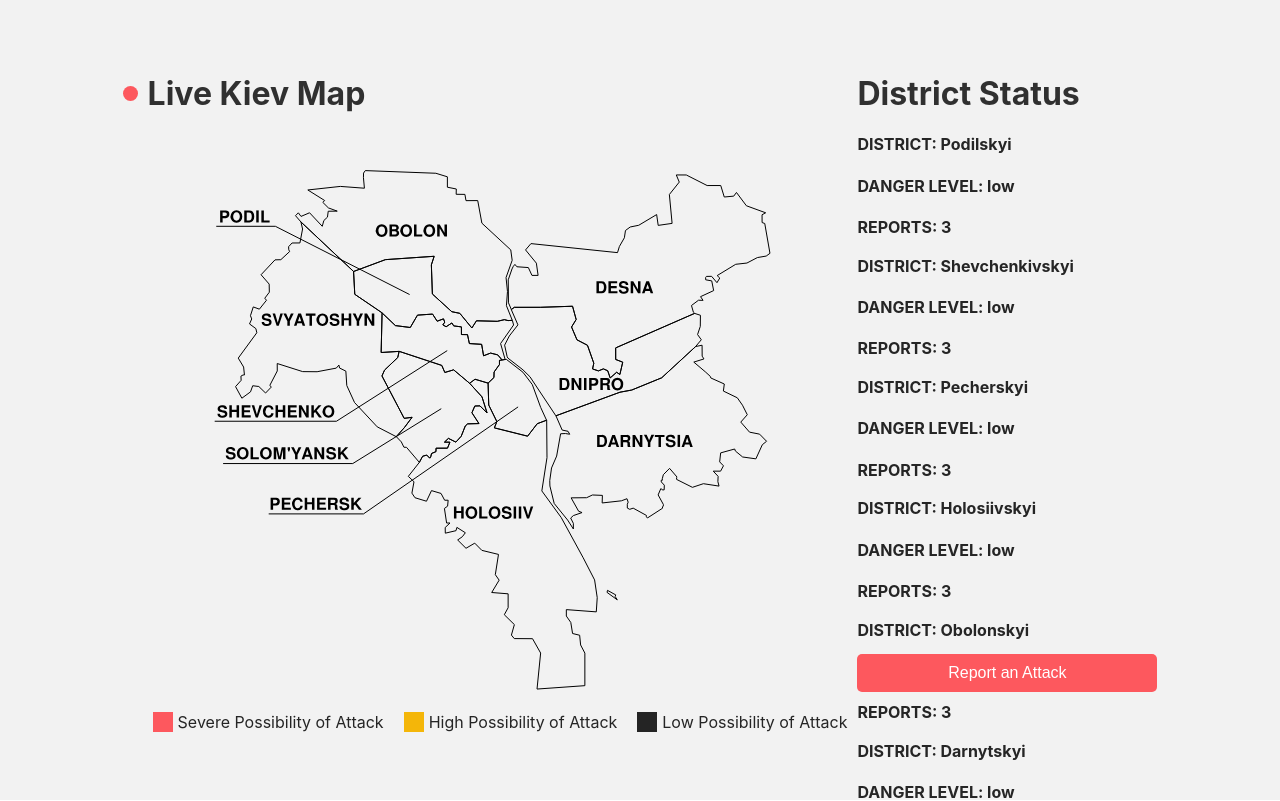
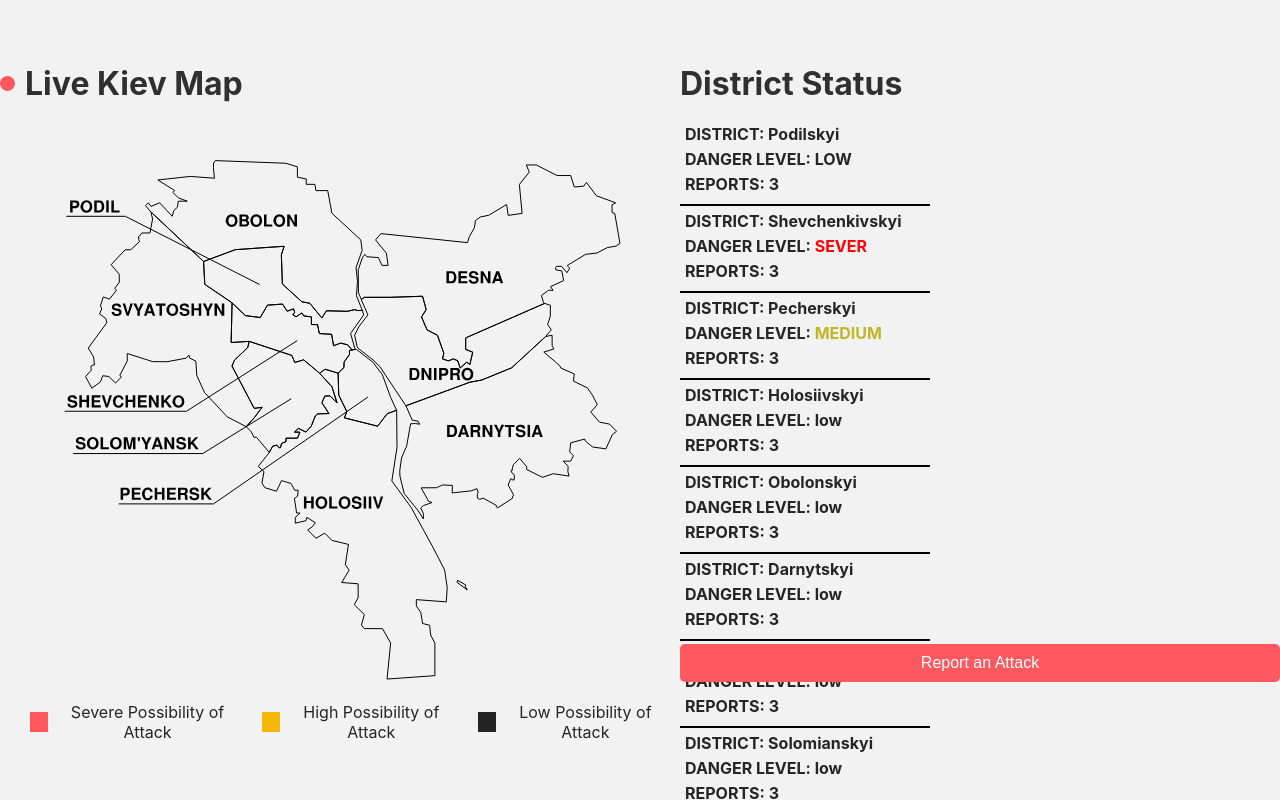
Before and after one commit to Enzo2806/KievBombNotify, a React (Create React App) app in the folder frontend/kievbombnotify-frontend/: page /map in a window 1280 px wide. Shown: the top 801 px of the page. Built offline with nearby package versions, Linux system fonts and the light colour scheme.

Commit message:
complete each block but with temporary data

```diff
--- a/frontend/kievbombnotify-frontend/src/components/DropDown.json
+++ b/frontend/kievbombnotify-frontend/src/components/DropDown.json
@@ -2,19 +2,19 @@
     {
         "value": "Podilskyi",
         "label": "Podilskyi District",
-        "danger": "low",
+        "danger": "LOW",
         "report": "3"
     },
     {
         "value": "Shevchenkivskyi",
         "label": "Shevchenkivskyi District",
-        "danger": "low",
+        "danger": "SEVER",
         "report": "3"
     },
     {
         "value": "Pecherskyi",
         "label": "Pecherskyi District",
-        "danger": "low",
+        "danger": "MEDIUM",
         "report": "3"
     },
     {
--- a/frontend/kievbombnotify-frontend/src/components/Status.js
+++ b/frontend/kievbombnotify-frontend/src/components/Status.js
@@ -7,12 +7,14 @@ export function Status(props) {
     return (
         <div className="row">
             {districts.map(district => (
-                <div className="col-sm-6 report">
-                    <h4>DISTRICT: {district.value}</h4>
-                    <h4>DANGER LEVEL: {district.danger}</h4>
-                    <h4>REPORTS: {district.report}</h4>
+                <>
+                    <div className="col-sm-6 report">
+                        <h4>DISTRICT: {district.value}</h4>
+                        <h4>DANGER LEVEL:<span className={`${district.danger}`}> {district.danger}</span></h4>
+                        <h4>REPORTS: {district.report}</h4>
+                    </div>
 
-                </div>
+                </>
             ))}
         </div>
     );
--- a/frontend/kievbombnotify-frontend/src/components/Status.scss
+++ b/frontend/kievbombnotify-frontend/src/components/Status.scss
@@ -1,9 +1,20 @@
 .report {
+    // display: flex;
     width: 250px;
-    height: 100px;
+    height: 80px;
     text-align: left;
+    border-bottom: 2px solid #000;
+    margin-bottom: 5px;
 
     h4 {
-        padding: 0;
+        margin: 5px;
+    }
+
+    .SEVER {
+        color: red;
+    }
+
+    .MEDIUM {
+        color: rgba(188, 174, 12, 0.893);
     }
 }
--- a/frontend/kievbombnotify-frontend/src/pages/MapPage.css
+++ b/frontend/kievbombnotify-frontend/src/pages/MapPage.css
@@ -54,6 +54,6 @@
 }
 
 .district-status {
-    width: 300px;
+    width: 600px;
     height: 500px;
 }
--- a/frontend/kievbombnotify-frontend/src/pages/MapPage.js
+++ b/frontend/kievbombnotify-frontend/src/pages/MapPage.js
@@ -13,6 +13,9 @@ export function MapPage(props) {
 
 
     return (
+        <div className="container">
+
+
             <div style={{ display: 'flex' }}>
                 <div>
                     <div className='map-title'>
@@ -50,5 +53,6 @@ export function MapPage(props) {
                 </div>
 
             </div>
+        </div>
     );
 }
```
Lines whose indentation alone changed are shown as unchanged.
